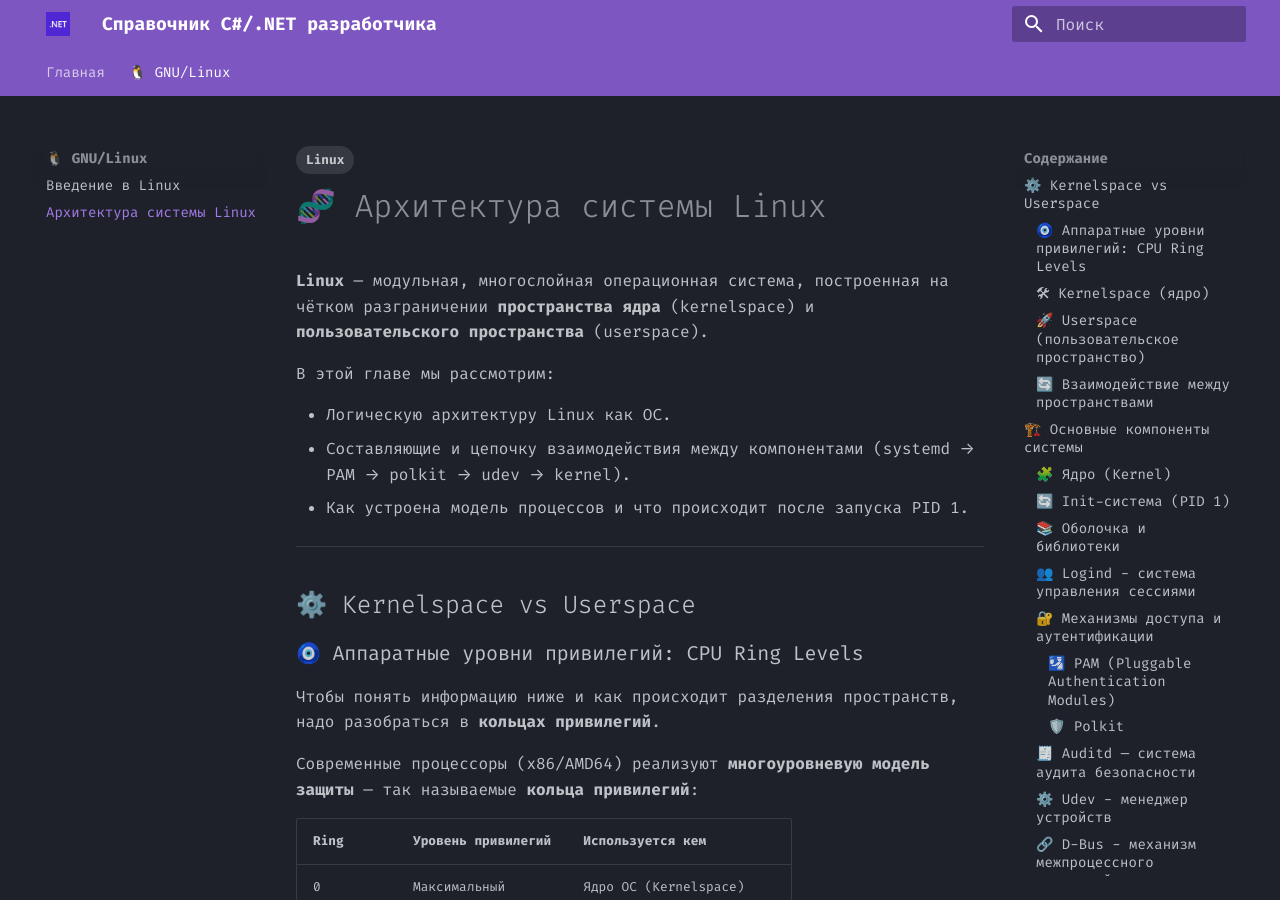
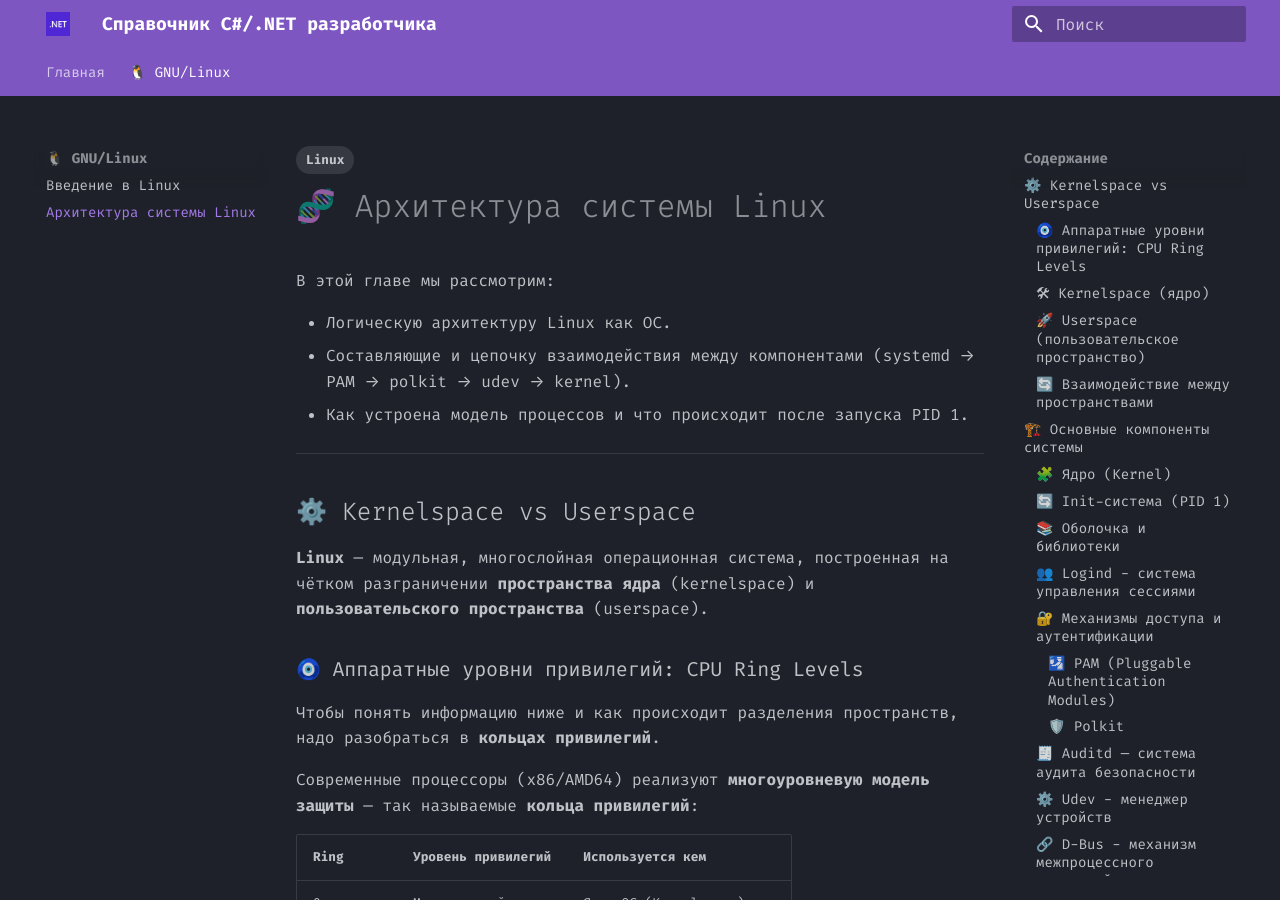
Before and after one commit to arthur-lokhov/dotnet-resources, an MkDocs documentation site: the page built from docs/linux/architecture.md, in a window 1280 px wide and 900 px high. Built offline with MkDocs 1.6.1 and Material for MkDocs 9.7.7, drawn with Linux system fonts in a browser that asks for light colours; plug-ins that fetch from the network failed and are left out; some of the changed lines change nothing that is shown; some of the changed text lies outside the part shown.

Commit message:
add some info

````diff
--- a/docs/linux/architecture.md
+++ b/docs/linux/architecture.md
@@ -5,8 +5,6 @@
 ---
 
 # 🧬 Архитектура системы Linux
-
-**Linux** — модульная, многослойная операционная система, построенная на чётком разграничении **пространства ядра** (kernelspace) и **пользовательского пространства** (userspace).
 
 В этой главе мы рассмотрим:
 
@@ -17,6 +15,8 @@
 ---
 
 ## ⚙️ Kernelspace vs Userspace
+
+**Linux** — модульная, многослойная операционная система, построенная на чётком разграничении **пространства ядра** (kernelspace) и **пользовательского пространства** (userspace).
 
 ### 🧿 Аппаратные уровни привилегий: CPU Ring Levels
 
@@ -162,6 +162,12 @@
 }
 ```
 
+Вывод:
+
+```txt
+Hello from syscall!
+```
+
 Таким образом, оболочки и библиотеки формируют **интерфейс между пользователем и ядром**, и именно через них происходит выполнение всех команд и программ.
 
 !!! info "Подробнее"
````
